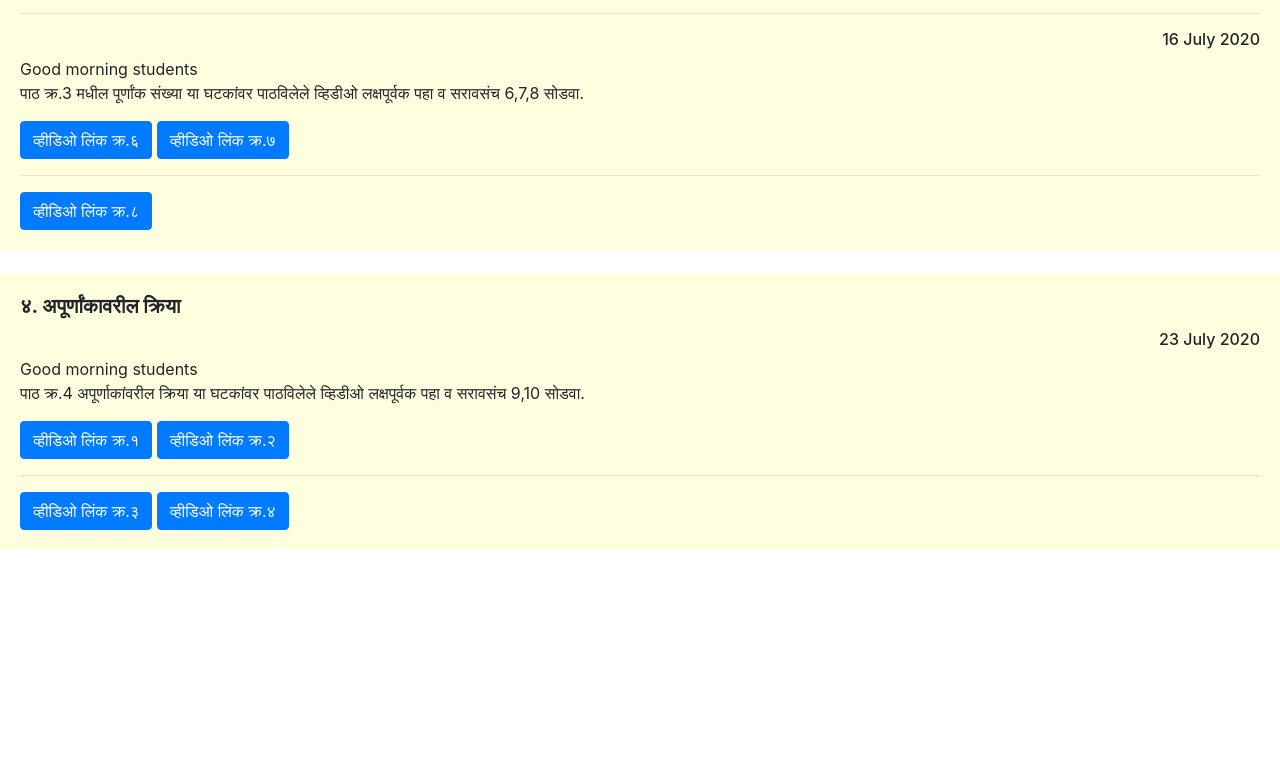
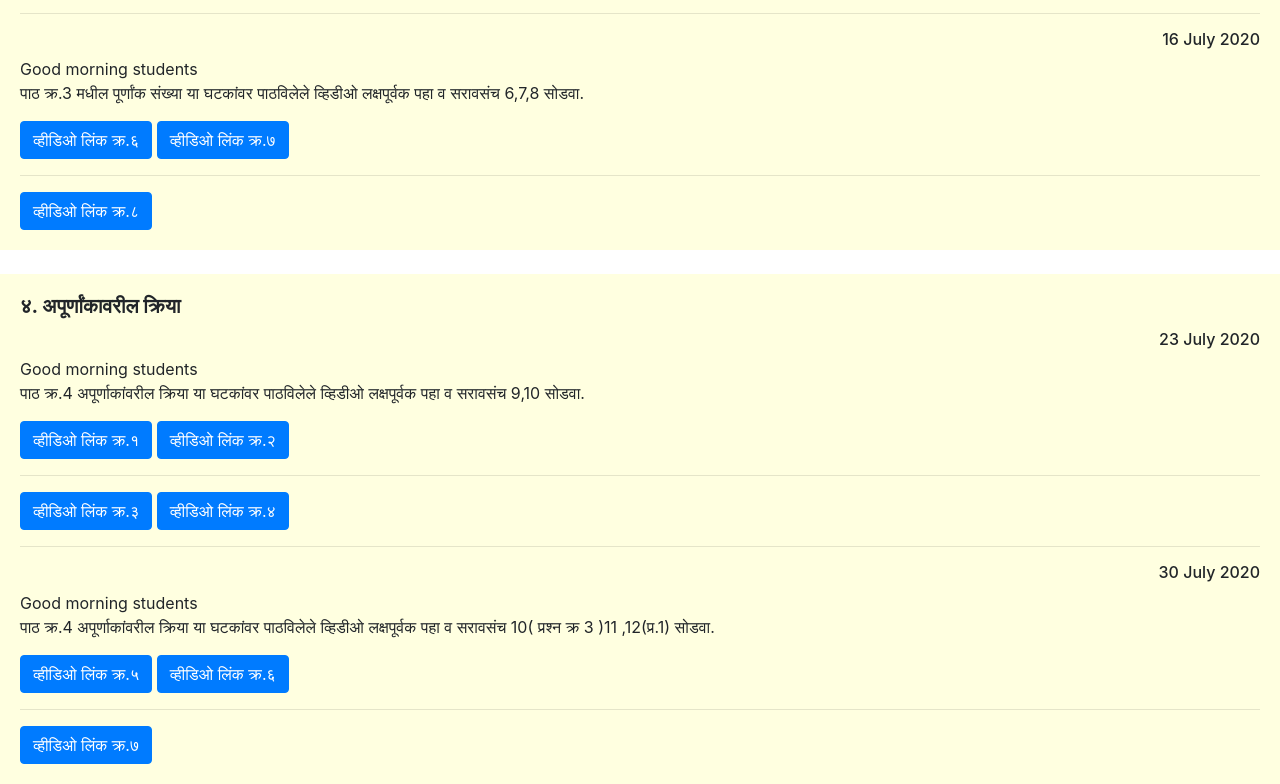
Before and after one commit to varun123H/rb6, a plain HTML site: page index.html in a window 1280 px wide. Shown: the part 4711-5495 px from the top of the page. Before the commit the page ends 5261 px from the top, so only its background shows below. Drawn offline with nearby package versions, Linux system fonts and the light colour scheme.

Commit message:
commit11

```diff
--- a/index.html
+++ b/index.html
@@ -117,8 +117,13 @@
           <a href="https://www.youtube.com/embed/46I7MUTt5-o" class="btn btn-primary">व्हीडिओ लिंक क्र.१</a>
           <a href="https://www.youtube.com/embed/_XqKJUO3dCg" class="btn btn-primary">व्हीडिओ लिंक क्र.२</a><hr>
           <a href="https://www.youtube.com/embed/HF4zqqMluQQ" class="btn btn-primary">व्हीडिओ लिंक क्र.३</a>
-            <a href="https://www.youtube.com/embed/touDTtbAfj4" class="btn btn-primary">व्हीडिओ लिंक क्र.४</a>
-
+            <a href="https://www.youtube.com/embed/touDTtbAfj4" class="btn btn-primary">व्हीडिओ लिंक क्र.४</a><hr>
+            <h6 style="text-align: right;" >30 July 2020</h6>
+            <p>Good morning students <br>
+              पाठ क्र.4 अपूर्णाकांवरील क्रिया  या घटकांवर पाठविलेले व्हिडीओ लक्षपूर्वक पहा व सरावसंच 10( प्रश्न क्र 3 )11 ,12(प्र.1) सोडवा.</p>
+              <a href="https://www.youtube.com/embed/6uq8KGdDZwE" class="btn btn-primary">व्हीडिओ लिंक क्र.५</a>
+              <a href="https://www.youtube.com/embed/snLDl_7WNjw" class="btn btn-primary">व्हीडिओ लिंक क्र.६</a><hr>
+              <a href="https://www.youtube.com/embed/6PC7K3YjonE" class="btn btn-primary">व्हीडिओ लिंक क्र.७</a>
         </div>
       </div>
 
```
